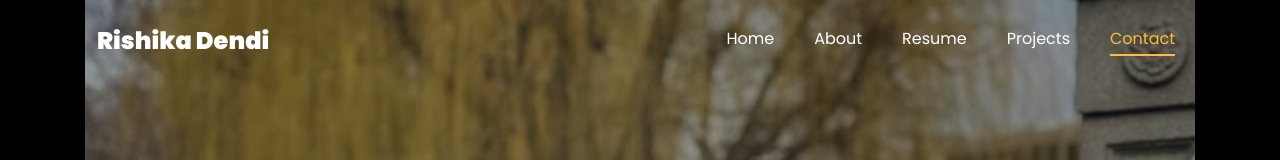
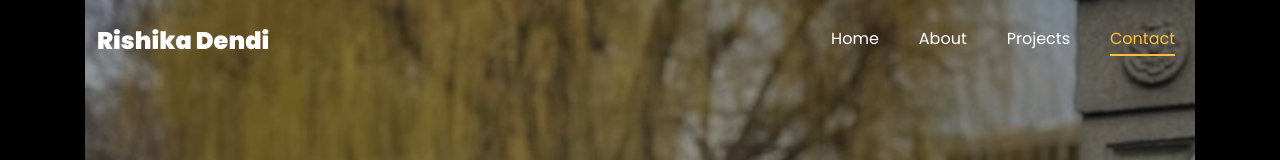
Before and after one commit to rishika0199/rishika.github, a plain HTML site: page index.html in a window 1280 px wide. Shown: the top 160 px of the page. Drawn offline with Linux system fonts and the light colour scheme; files whose address does not match are found by name.

Commit message:
Update index.html
commented resume section

```diff
--- a/index.html
+++ b/index.html
@@ -128,7 +128,7 @@
 	        <ul class="navbar-nav nav ml-auto">
 	          <li class="nav-item"><a href="#home-section" class="nav-link"><span>Home</span></a></li>
 	          <li class="nav-item"><a href="#about-section" class="nav-link"><span>About</span></a></li>
-	          <li class="nav-item"><a href="#resume-section" class="nav-link"><span>Resume</span></a></li>
+<!-- 	          <li class="nav-item"><a href="#resume-section" class="nav-link"><span>Resume</span></a></li> -->
 	          <li class="nav-item"><a href="#project-section" class="nav-link"><span>Projects</span></a></li>
 	          <li class="nav-item"><a href="#contact-section" class="nav-link"><span>Contact</span></a></li>
 	        </ul>
@@ -303,7 +303,7 @@
 
 
 
-
+<!--
     <section class="ftco-section ftco-no-pb" id="resume-section">
     	<div class="container">
     		<div class="row justify-content-center pb-5">
@@ -385,7 +385,7 @@
 				</div>
     		</div>
     	</div>
-    </section>
+    </section> -->
 
 
 
```
